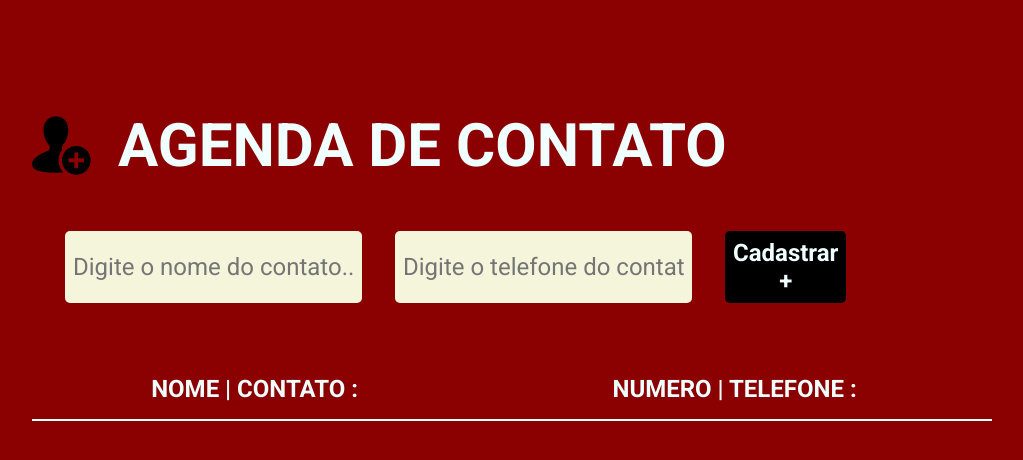
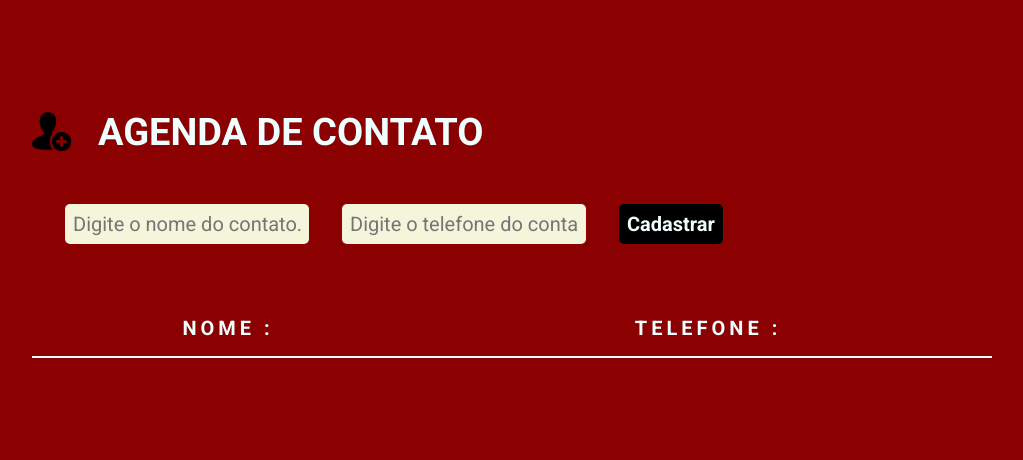
Before and after one commit to devhiroshi/agenda-de-contatos-ebac, a plain HTML site: page index.html in a window 1280 px wide. Shown: the whole page, without its empty margins (128-1151 px from the left). Drawn offline with Linux system fonts and the light colour scheme.

Commit message:
ajustes css

```diff
--- a/index.html
+++ b/index.html
@@ -22,14 +22,14 @@
             <!--O INPUT TYPE PODERIA SER TEXT, OU NUMBER TAMBEM.. MAS COLOQUEI TEL..-->
             <input type="tel" required placeholder="Digite o telefone do contato.." id="contato-num">
 
-            <button type="submit">Cadastrar +</button>
+            <button type="submit">Cadastrar</button>
         </form>
 
         <table cellspacing="0">
             <thead>
                 <tr>
-                    <th>NOME | CONTATO :</th>
-                    <th>NUMERO | TELEFONE :</th>
+                    <th>NOME :</th>
+                    <th>TELEFONE :</th>
                 </tr>
             </thead>
 
--- a/main.css
+++ b/main.css
@@ -26,13 +26,13 @@ header {
 }
 
 header img {
-    height: 60px;
+    height: 40px;
     margin-right: 16px;
 
 }
 
 header h1 {
-    font-size: 60px;
+    font-size: 38px;
     font-weight: bold;
     padding: 10px;
     border-radius: 8px;
@@ -47,7 +47,7 @@ form {
 }
 
 form input {
-    font-size: 24px;
+    font-size: 20px;
     background-color: beige;
     border: none;
     padding: 8px;
@@ -63,7 +63,7 @@ form input:hover {
 form button {
     background-color: black;
     color: azure;
-    font-size: 24px;
+    font-size: 20px;
     font-weight: bold;
     border: none;
     cursor: pointer;
@@ -84,8 +84,9 @@ table {
 table th {
     border-bottom: 2px solid azure;
     padding: 16px;
-    font-size: 24px;
+    font-size: 20px;
     font-weight: bold;
+    letter-spacing: 4PX;
 }
 
 table td {
```
